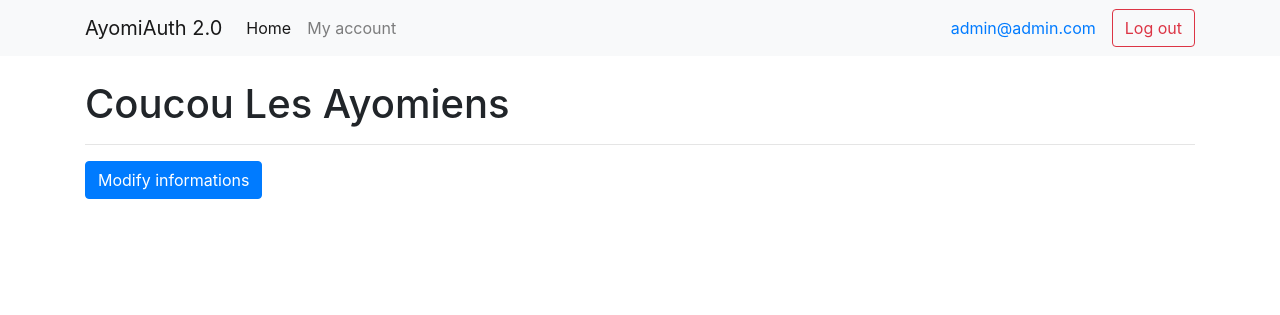
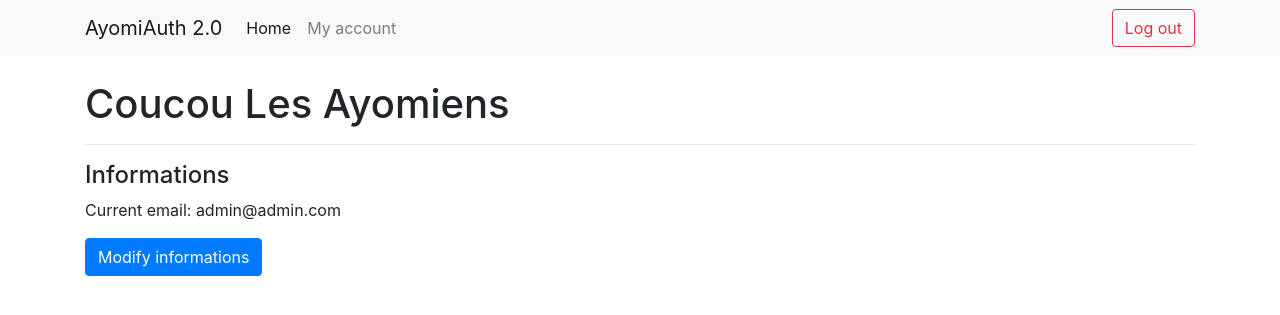
Before and after one commit to NicolasMRSN/ayomi, a Django app: page /profile/ in a window 1280 px wide. Shown: the top 315 px of the page. Run offline with Django 3.2, Linux system fonts and the light colour scheme; a user stored in the database is signed in; some libraries are stand-ins or nearby versions.

Commit message:
[FIX] user change in db and on screen

```diff
--- a/ayomiauth/core/forms.py
+++ b/ayomiauth/core/forms.py
@@ -1,4 +1,5 @@
 from django import forms
+from django.forms import ModelForm
 from django.contrib.auth import get_user_model
 from django.contrib.auth.forms import UserCreationForm
 
@@ -9,5 +10,7 @@ class SignUpForm(UserCreationForm):
         model = get_user_model()
         fields = ['email']
 
-class EmailForm(forms.Form):
-    email = forms.EmailField(label="Your new email", required=True)
+class EmailForm(ModelForm):
+    class Meta:
+        model = get_user_model()
+        fields = ['email']
--- a/ayomiauth/core/views.py
+++ b/ayomiauth/core/views.py
@@ -1,8 +1,9 @@
-from django.shortcuts import render, redirect
+from django.shortcuts import render, redirect, render_to_response
 from django.contrib.auth import login, authenticate
 from ayomiauth.core.forms import SignUpForm, EmailForm
 from django.contrib.auth.decorators import login_required
 from django.contrib.auth import get_user_model
+from django.template import RequestContext
 
 # Create your views here.
 def home(request):
@@ -25,14 +26,17 @@ def signin(request):
 
 @login_required
 def my_account(request):
+    current_user = request.user
     if request.method == 'POST':
-        form = EmailForm(request.POST)
+        Model = get_user_model()
+        user = Model.objects.get(email=current_user.email)
+        form = EmailForm(request.POST, instance=user)
         if form.is_valid():
-            email = form.cleaned_data['email']
-            current_user = request.user
-            current_user.email = email
+            current_user = form.save()
+            return render(request, 'my_account.html', {'form': form, 'current_user': current_user })
     else:
         form = EmailForm()
     return render(request, 'my_account.html', {
-        'form': form
-    })
+        'form': form,
+        'current_user': current_user,
+        })
--- a/ayomiauth/templates/base.html
+++ b/ayomiauth/templates/base.html
@@ -32,7 +32,6 @@
                 </ul>
                 {% if user.is_authenticated %}
                 <form class="form-inline my-2 my-lg-0">
-                        <a class="nav-link" href="{% url 'profile'%}">{{ user.email }}</a>
                         <a class="btn btn-outline-danger" href="{% url 'logout' %}">Log out</a>
                 </form>
                 {% else %}
--- a/ayomiauth/templates/my_account.html
+++ b/ayomiauth/templates/my_account.html
@@ -3,6 +3,8 @@
 {% load crispy_forms_tags %}
 
 {% block content %}
+<h4>Informations</h4>
+<p>Current email: {{ current_user.email }}</p>
 <button type="button" class="btn btn-primary" data-toggle="modal" data-target="#modifyEmailModal">Modify informations</button>
 <div class="modal fade" id="modifyEmailModal" tabindex="-1" role="dialog" aria-labelledby="modifyEmailModalLabel" aria-hidden="true">
     <div class="modal-dialog" role="document">
```
Also changed, not shown: db.sqlite3.
